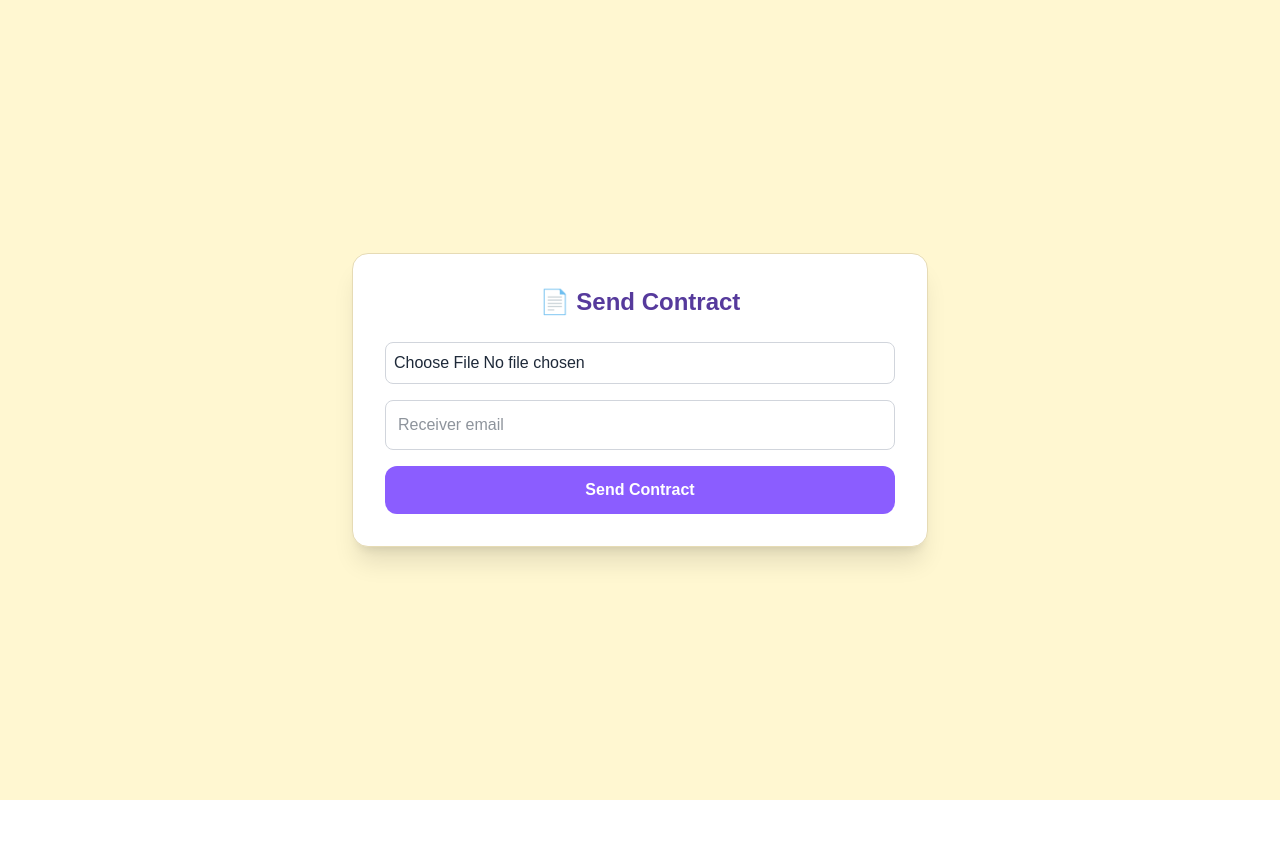
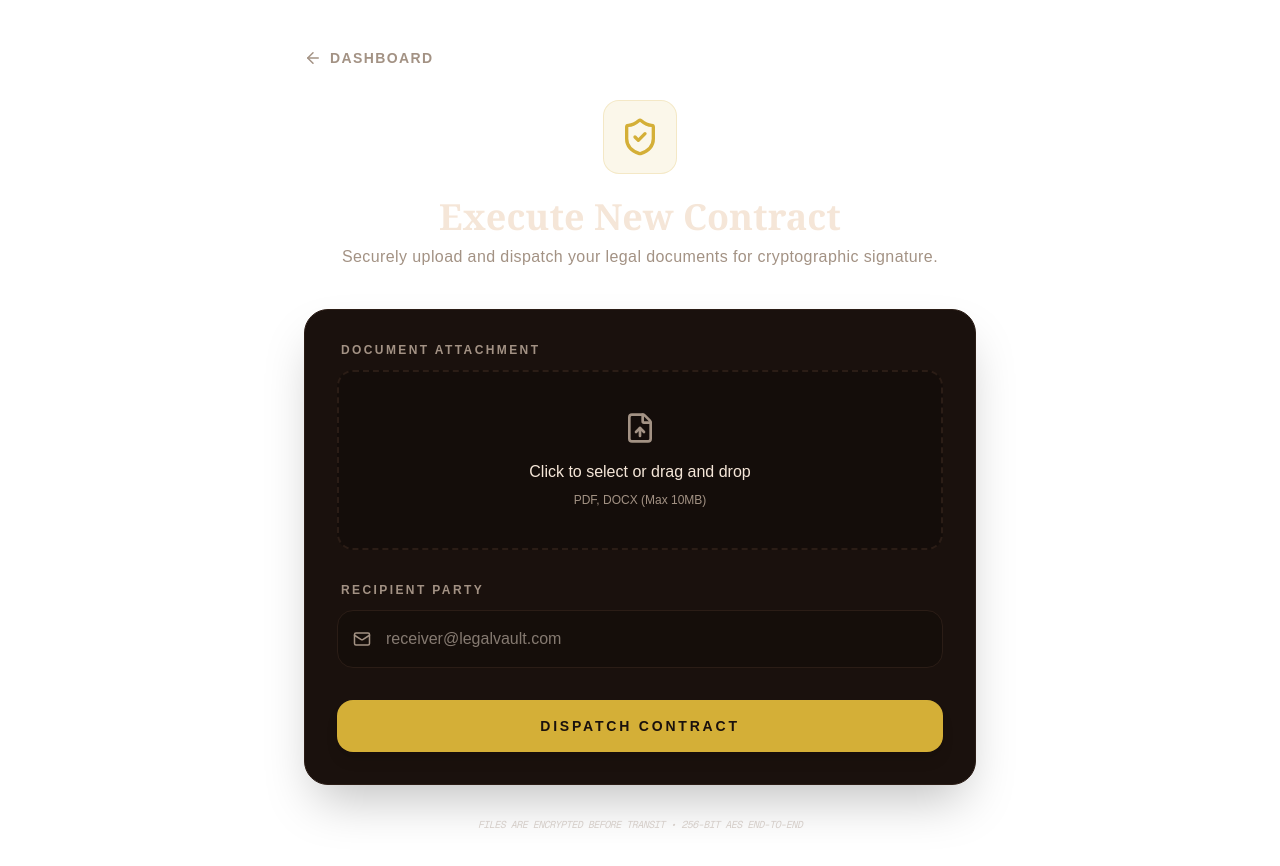
Before and after one commit to nghn0/digital-contract-platform, a Next.js app in the folder frontend/: page /upload in a window 1280 px wide. Shown: the top 866 px of the page. Before the commit the page ends 800 px from the top, so only its background shows below. Built offline with nearby package versions, Linux system fonts and the light colour scheme; no server answers.

Commit message:
Implement theme synchronization in upload page
Added theme synchronization functionality to the upload page, allowing users to toggle between dark and light modes based on saved preferences.

```diff
--- a/frontend/app/upload/page.jsx
+++ b/frontend/app/upload/page.jsx
@@ -5,6 +5,7 @@ export const dynamic = "force-dynamic";
 import { Suspense, useState, useEffect } from "react";
 import { supabase } from "@/lib/supabaseClient";
 import { useSearchParams, useRouter } from "next/navigation";
+import { FileUp, Mail, ArrowLeft, ShieldCheck, FileText, X } from "lucide-react";
 
 const API_BASE_URL = process.env.NEXT_PUBLIC_API_BASE_URL;
 
@@ -22,15 +23,22 @@ function UploadContent() {
   const [loading, setLoading] = useState(false);
   const [message, setMessage] = useState("");
 
-  /* ================= PREFILL EMAIL ================= */
+  /* ================= THEME SYNC START ================= */
+  const [darkMode, setDarkMode] = useState(true);
+
+  useEffect(() => {
+    const savedTheme = localStorage.getItem("theme");
+    if (savedTheme !== null) {
+      setDarkMode(savedTheme === "true");
+    }
+  }, []);
+  /* ================= THEME SYNC END ================== */
 
   useEffect(() => {
     if (emailFromQuery) {
       setReceiverEmail(emailFromQuery);
     }
   }, [emailFromQuery]);
-
-  /* ================= UPLOAD ================= */
 
   const handleUpload = async () => {
     if (!file || !receiverEmail) {
@@ -42,9 +50,7 @@ function UploadContent() {
       setLoading(true);
       setMessage("");
 
-      const {
-        data: { session },
-      } = await supabase.auth.getSession();
+      const { data: { session } } = await supabase.auth.getSession();
 
       if (!session) {
         setMessage("❌ Please login again");
@@ -59,16 +65,13 @@ function UploadContent() {
         formData.append("contract_id", contractIdFromQuery);
       }
 
-      const res = await fetch(
-        `${API_BASE_URL}/upload-contract`,
-        {
+      const res = await fetch(`${API_BASE_URL}/upload-contract`, {
         method: "POST",
         headers: {
           Authorization: `Bearer ${session.access_token}`,
         },
         body: formData,
-        }
-      );
+      });
 
       const text = await res.text();
 
@@ -91,52 +94,159 @@ function UploadContent() {
   };
 
   return (
-    <div className="min-h-screen bg-[#FFF7D1] flex items-center justify-center p-6">
-      <div className="w-full max-w-xl bg-white rounded-2xl shadow-xl p-8 border border-[#E6DBB5]">
-        <h1 className="text-2xl font-bold mb-6 text-center text-[#563A9C]">
-          📄 {contractIdFromQuery ? "Reupload Contract" : "Send Contract"}
+    <div className={`min-h-screen transition-colors duration-500 p-6 md:p-12 ${
+      darkMode
+        ? "bg-[radial-gradient(ellipse_at_top_left,_var(--tw-gradient-stops))] from-[#3E2C23] via-[#150D0A] to-[#0D0D0D] text-[#F5E6D8]"
+        : "bg-[#FDFCF9] text-[#2C1810]"
+    }`}>
+      <div className="max-w-2xl mx-auto">
+
+        {/* BACK NAVIGATION */}
+        <button
+          onClick={() => router.push('/dashboard')}
+          className={`flex items-center gap-2 transition-colors mb-8 group uppercase tracking-widest text-sm font-semibold ${
+            darkMode ? "text-[#A39284] hover:text-[#D4AF37]" : "text-gray-500 hover:text-[#D4AF37]"
+          }`}
+        >
+          <ArrowLeft size={18} className="group-hover:-translate-x-1 transition-transform" />
+          <span> Dashboard</span>
+        </button>
+
+        {/* HEADER SECTION */}
+        <div className="text-center mb-10">
+          <div className={`inline-block p-4 rounded-2xl mb-4 border ${
+            darkMode ? "bg-[#D4AF37]/10 border-[#D4AF37]/20" : "bg-[#D4AF37]/5 border-[#D4AF37]/30"
+          }`}>
+            <ShieldCheck size={40} className="text-[#D4AF37]" />
+          </div>
+          <h1 className="text-4xl font-serif font-bold mb-2">
+            {contractIdFromQuery ? "Reissue Instrument" : "Execute New Contract"}
           </h1>
+          <p className={`${darkMode ? "text-[#A39284]" : "text-gray-600"} font-medium tracking-wide`}>
+            Securely upload and dispatch your legal documents for cryptographic signature.
+          </p>
+        </div>
 
-        {/* FILE */}
+        {/* UPLOAD FORM CONTAINER */}
+        <div className={`rounded-3xl p-8 shadow-2xl border transition-all ${
+          darkMode ? "bg-[#1A110D] border-[#2B1D16]" : "bg-white border-gray-200"
+        }`}>
+
+          {/* FILE UPLOAD ZONE */}
+          <div className="mb-8">
+            <label className={`block text-xs font-bold uppercase tracking-[0.2em] mb-3 ml-1 ${
+              darkMode ? "text-[#A39284]" : "text-gray-500"
+            }`}>
+              Document Attachment
+            </label>
+            {!file ? (
+              <div className="relative group transition-all">
                 <input
                   type="file"
                   onChange={(e) => setFile(e.target.files[0])}
-          className="mb-4 w-full rounded-lg border border-gray-300 bg-white text-gray-800 p-2"
+                  className="absolute inset-0 w-full h-full opacity-0 cursor-pointer z-10"
                 />
+                <div className={`border-2 border-dashed rounded-2xl p-10 text-center transition-all ${
+                  darkMode
+                    ? "border-[#2B1D16] group-hover:border-[#D4AF37]/40 bg-black/20"
+                    : "border-gray-200 group-hover:border-[#D4AF37] bg-gray-50"
+                }`}>
+                  <FileUp size={32} className={`mx-auto mb-4 transition-colors ${
+                    darkMode ? "text-[#A39284] group-hover:text-[#D4AF37]" : "text-gray-400 group-hover:text-[#D4AF37]"
+                  }`} />
+                  <p className={`font-medium ${darkMode ? "text-[#F5E6D8]" : "text-gray-800"}`}>Click to select or drag and drop</p>
+                  <p className="text-[#A39284] text-xs mt-2">PDF, DOCX (Max 10MB)</p>
+                </div>
+              </div>
+            ) : (
+              <div className={`flex items-center justify-between border p-4 rounded-xl ${
+                darkMode ? "bg-[#D4AF37]/10 border-[#D4AF37]/30" : "bg-[#D4AF37]/5 border-[#D4AF37]/40"
+              }`}>
+                <div className="flex items-center gap-3">
+                  <div className="p-2 bg-[#D4AF37] rounded-lg">
+                    <FileText size={20} className="text-[#1A110D]" />
+                  </div>
+                  <div>
+                    <p className={`text-sm font-bold truncate max-w-[200px] ${darkMode ? "text-[#F5E6D8]" : "text-gray-900"}`}>{file.name}</p>
+                    <p className={`text-[10px] uppercase font-mono ${darkMode ? "text-[#A39284]" : "text-gray-500"}`}>Ready for dispatch</p>
+                  </div>
+                </div>
+                <button
+                  onClick={() => setFile(null)}
+                  className={`p-2 rounded-full transition-colors ${
+                    darkMode ? "hover:bg-white/5 text-[#A39284] hover:text-red-400" : "hover:bg-black/5 text-gray-400 hover:text-red-600"
+                  }`}
+                >
+                  <X size={18} />
+                </button>
+              </div>
+            )}
+          </div>
 
-        {/* EMAIL */}
+          {/* EMAIL INPUT */}
+          <div className="mb-8">
+            <label className={`block text-xs font-bold uppercase tracking-[0.2em] mb-3 ml-1 ${
+              darkMode ? "text-[#A39284]" : "text-gray-500"
+            }`}>
+              Recipient Party
+            </label>
+            <div className="relative">
+              <Mail className={`absolute left-4 top-1/2 -translate-y-1/2 ${darkMode ? "text-[#A39284]" : "text-gray-400"}`} size={18} />
               <input
                 type="email"
-          placeholder="Receiver email"
+                placeholder="receiver@legalvault.com"
                 value={receiverEmail}
                 onChange={(e) => setReceiverEmail(e.target.value)}
                 disabled={!!emailFromQuery}
-          className={`w-full mb-4 rounded-lg border border-gray-300 p-3 ${
-            emailFromQuery
-              ? "bg-gray-100 text-gray-500 cursor-not-allowed"
-              : "bg-white text-gray-800"
-          }`}
+                className={`w-full pl-12 pr-4 py-4 rounded-2xl border transition-all outline-none font-medium ${
+                  darkMode
+                    ? (emailFromQuery ? "bg-black/40 border-[#2B1D16] text-[#A39284]" : "bg-black/20 border-[#2B1D16] focus:border-[#D4AF37]/50 text-[#F5E6D8]")
+                    : (emailFromQuery ? "bg-gray-100 border-gray-200 text-gray-400" : "bg-white border-gray-200 focus:border-[#D4AF37] text-gray-900")
+                } ${emailFromQuery ? "cursor-not-allowed" : ""}`}
               />
+            </div>
+            {emailFromQuery && (
+              <p className="text-[10px] text-[#D4AF37] uppercase tracking-wider mt-2 ml-1">
+                Recipient fixed for reissue protocol
+              </p>
+            )}
+          </div>
 
-        {/* BUTTON */}
+          {/* DISPATCH BUTTON */}
           <button
             onClick={handleUpload}
             disabled={loading}
-          className="w-full bg-[#8B5DFF] hover:bg-[#6A42C2] text-white py-3 rounded-xl font-semibold transition"
+            className={`w-full py-4 rounded-2xl font-bold text-sm uppercase tracking-[0.2em] transition-all shadow-lg active:scale-[0.98] ${
+              loading
+                ? "bg-white/5 text-[#A39284] cursor-wait"
+                : "bg-[#D4AF37] hover:bg-[#B8962E] text-[#1A110D]"
+            }`}
           >
             {loading
-            ? "Sending..."
+              ? "Verifying & Sending..."
               : contractIdFromQuery
-            ? "Reupload"
-            : "Send Contract"}
+              ? "Reissue Instrument"
+              : "Dispatch Contract"}
           </button>
 
-        {/* MESSAGE */}
+          {/* STATUS MESSAGE */}
           {message && (
-          <p className="mt-4 text-center font-medium text-gray-700">
+            <div className={`mt-6 p-4 rounded-xl text-center text-sm font-medium border ${
+              message.includes('✅')
+                ? 'bg-green-500/10 border-green-500/20 text-green-400'
+                : 'bg-red-500/10 border-red-500/20 text-red-400'
+            }`}>
               {message}
+            </div>
+          )}
+        </div>
+
+        {/* FOOTER SECURITY INFO */}
+        <p className={`mt-8 text-center text-[10px] font-mono tracking-tighter uppercase italic ${
+          darkMode ? "text-[#A39284]/40" : "text-gray-400"
+        }`}>
+          Files are encrypted before transit • 256-bit AES End-to-End
         </p>
-        )}
       </div>
     </div>
   );
@@ -146,7 +256,11 @@ function UploadContent() {
 
 export default function UploadPage() {
   return (
-    <Suspense fallback={<div className="p-10 text-center">Loading...</div>}>
+    <Suspense fallback={
+      <div className="min-h-screen bg-[#0D0D0D] flex items-center justify-center">
+        <div className="text-[#D4AF37] font-serif italic text-xl animate-pulse">Initializing Secure Uplink...</div>
+      </div>
+    }>
       <UploadContent />
     </Suspense>
   );
```
Lines whose indentation alone changed are shown as unchanged.
